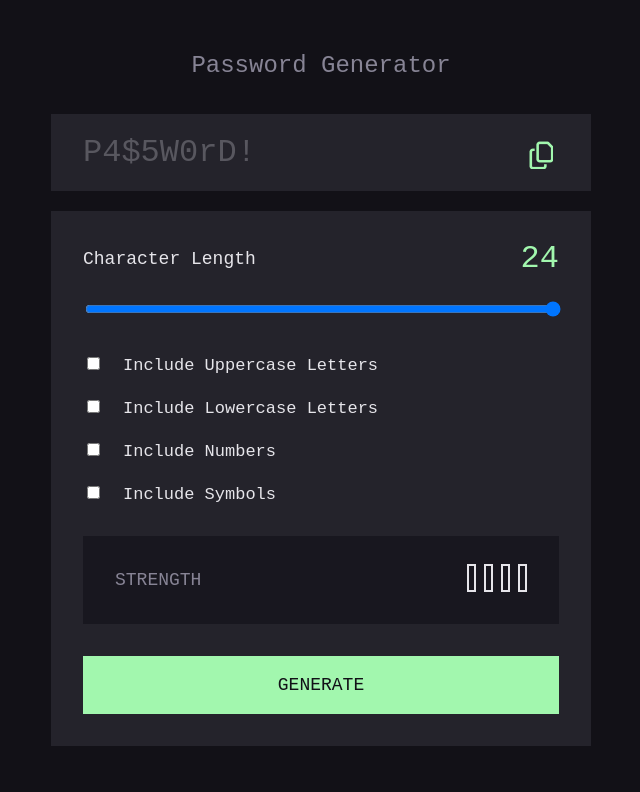
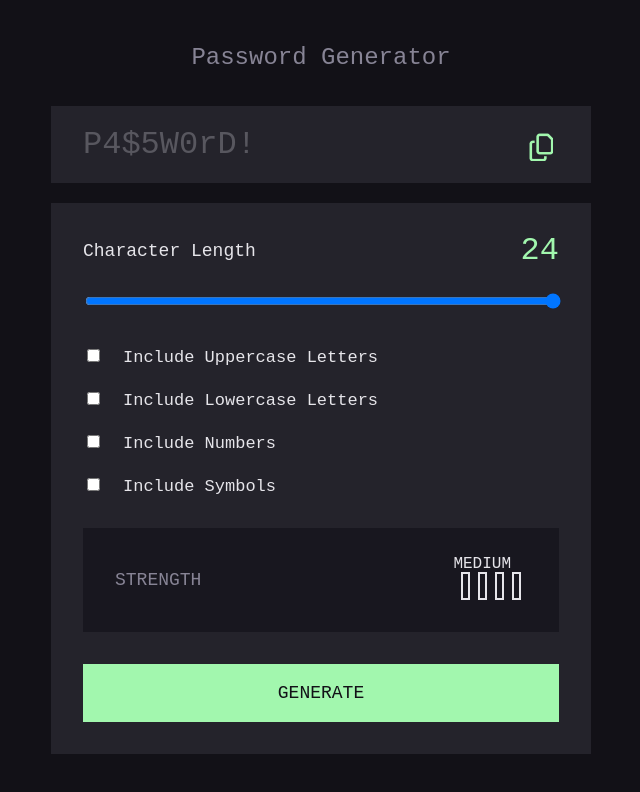
Before and after one commit to ntjnh/password-generator, a React (Vite) app: page / in a window 1280 px wide. Shown: the top 792 px of the page, without its empty margins (319-959 px from the left). Built offline with nearby package versions, Linux system fonts and the light colour scheme; a web font is replaced by a local one.

Commit message:
Style strength meter and its text

```diff
--- a/src/assets/scss/app.scss
+++ b/src/assets/scss/app.scss
@@ -134,8 +134,17 @@ body {
                     text-transform: uppercase;
                 }
 
+                &__status {
+                    display: flex;
+                    align-items: center;
+                    justify-content: space-between;
+                }
+
                 &__label {
-                    display: none;
+                    display: inline-block;
+                    margin-right: 1rem;
+                    text-transform: uppercase;
+                    width: fit-content;
                 }
 
                 .strength-meter {
@@ -146,6 +155,25 @@ body {
                         height: 28px;
                         margin-left: .5rem;
                         width: 9px;
+
+                        &.strong {
+                            background-color: limegreen;
+                            border-color: limegreen;
+                        }
+
+                        &.medium {
+                            &:nth-child(-n + 3) {
+                                background-color: orange;
+                                border-color: orange;
+                            }
+                        }
+
+                        &.weak {
+                            &:first-child {
+                                background-color: #cf2727;
+                                border-color: #cf2727;
+                            }
+                        }
                     }
                 }
             }
```
